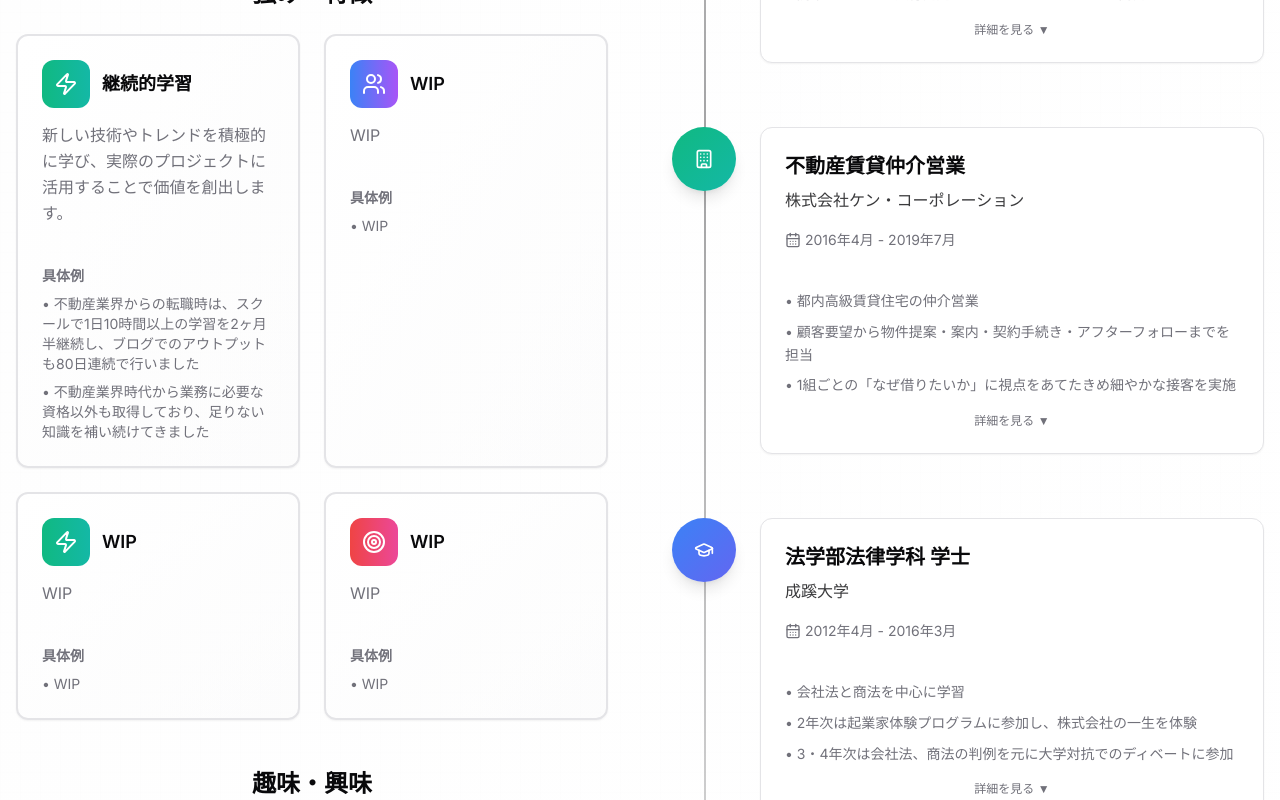
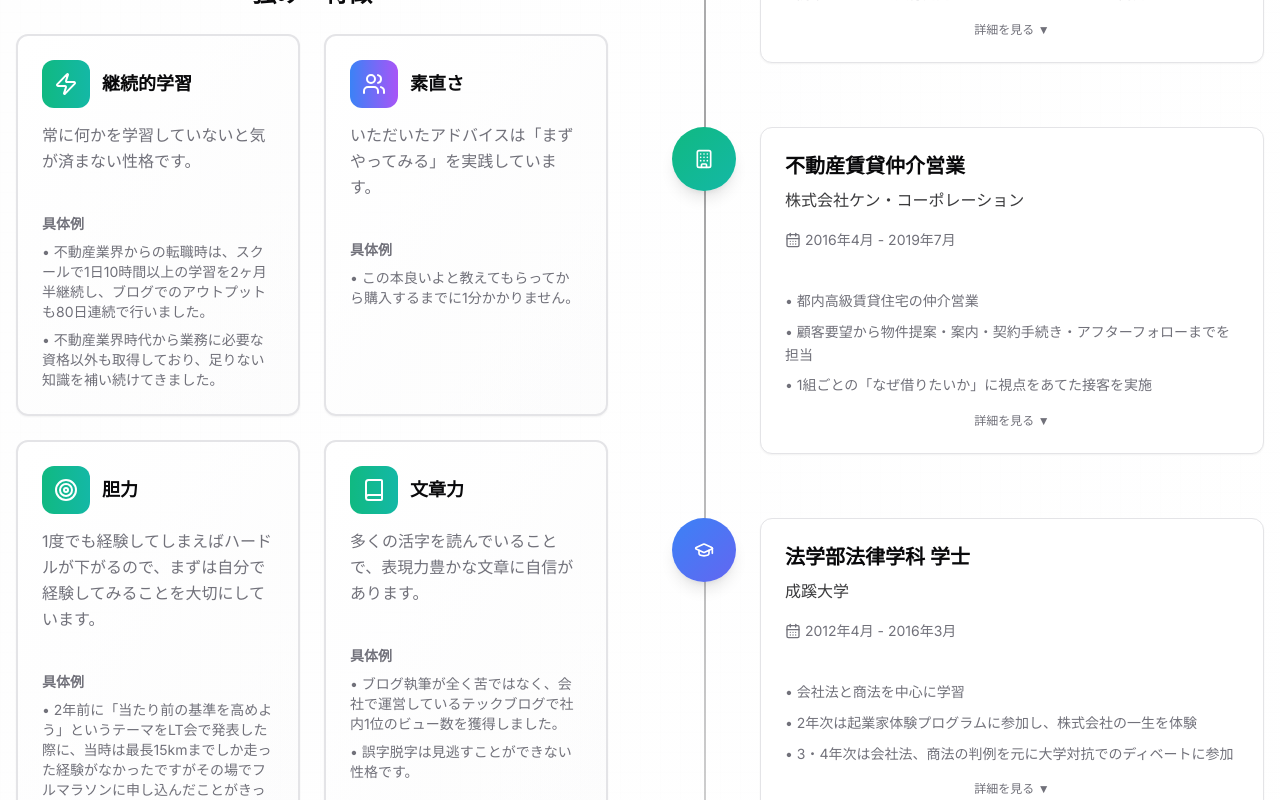
Before and after one commit to Takaaki-Shimizu/dedication, a Next.js app: page / in a window 1280 px wide. Shown: the part 1760-2560 px from the top of the page. Built offline with nearby package versions, Linux system fonts and the light colour scheme.

Commit message:
fix: 強み・特長修正

```diff
--- a/src/components/about-section.tsx
+++ b/src/components/about-section.tsx
@@ -45,9 +45,7 @@ const timelineData: TimelineItem[] = [
       "携帯ショップの受付発見システムのフロントエンド開発",
     ],
     achievements: [
-      "レガシーシステムのモダンアーキテクチャへの移行を完了",
-      "自動テストカバレッジを20%から85%まで向上",
-      "決済システムのセキュリティ強化を実施"
+      "開発実務未経験ながら短期間での資格取得の姿勢を評価され、大手金融機関の開発業務にアサイン",
     ],
     skills: ["React", "Vue", "Laravel", "AWS"]
   },
@@ -60,7 +58,7 @@ const timelineData: TimelineItem[] = [
     description: [
       "都内高級賃貸住宅の仲介営業",
       "顧客要望から物件提案・案内・契約手続き・アフターフォローまでを担当",
-      "1組ごとの「なぜ借りたいか」に視点をあてたきめ細やかな接客を実施",
+      "1組ごとの「なぜ借りたいか」に視点をあてた接客を実施",
     ],
     achievements: [
       "医者、弁護士、スポーツ選手、社長などからの信頼を得ることができ、リピートや紹介を獲得",
@@ -89,44 +87,45 @@ const strengthsData: Strength[] = [
   {
     id: "1",
     title: "継続的学習",
-    description: "新しい技術やトレンドを積極的に学び、実際のプロジェクトに活用することで価値を創出します。",
+    description: "常に何かを学習していないと気が済まない性格です。",
     icon: <Zap className="w-6 h-6" />,
     color: "from-emerald-500 to-teal-500",
     examples: [
-      "不動産業界からの転職時は、スクールで1日10時間以上の学習を2ヶ月半継続し、ブログでのアウトプットも80日連続で行いました",
-      "不動産業界時代から業務に必要な資格以外も取得しており、足りない知識を補い続けてきました",
+      "不動産業界からの転職時は、スクールで1日10時間以上の学習を2ヶ月半継続し、ブログでのアウトプットも80日連続で行いました。",
+      "不動産業界時代から業務に必要な資格以外も取得しており、足りない知識を補い続けてきました。",
     ]
   },
   {
     id: "2",
-    title: "WIP",
-    description: "WIP",
+    title: "素直さ",
+    description: "いただいたアドバイスは「まずやってみる」を実践しています。",
     icon: <Users className="w-6 h-6" />,
     color: "from-blue-500 to-purple-500",
     examples: [
-      "WIP",
+      "この本良いよと教えてもらってから購入するまでに1分かかりません。",
     ]
   },
   {
     id: "3",
-    title: "WIP",
-    description: "WIP",
-    icon: <Zap className="w-6 h-6" />,
+    title: "胆力",
+    description: "1度でも経験してしまえばハードルが下がるので、まずは自分で経験してみることを大切にしています。",
+    icon: <Target className="w-6 h-6" />,
     color: "from-emerald-500 to-teal-500",
     examples: [
-      "WIP",
+      "2年前に「当たり前の基準を高めよう」というテーマをLT会で発表した際に、当時は最長15kmまでしか走った経験がなかったですがその場でフルマラソンに申し込んだことがきっかけで、今では42kmでも抵抗がなくなりました。",
     ]
   },
   {
     id: "4",
-    title: "WIP",
-    description: "WIP",
-    icon: <Target className="w-6 h-6" />,
-    color: "from-red-500 to-pink-500",
+    title: "文章力",
+    description: "多くの活字を読んでいることで、表現力豊かな文章に自信があります。",
+    icon: <Book className="w-6 h-6" />,
+    color: "from-emerald-500 to-teal-500",
     examples: [
-      "WIP"
+      "ブログ執筆が全く苦ではなく、会社で運営しているテックブログで社内1位のビュー数を獲得しました。",
+      "誤字脱字は見逃すことができない性格です。",
     ]
-  }
+  },
 ];
 
 const interestsData: Interest[] = [
@@ -139,7 +138,7 @@ const interestsData: Interest[] = [
   {
     id: "2",
     title: "セキュリティ",
-    description: "情報処理安全確保支援士に挑戦中(後4点で落ちたので、午後試験対策を強化中です)。",
+    description: "情報処理安全確保支援士に挑戦中(後4点で落ちたので、午後試験対策を強化中です)。セキュリティを理解するには膨大な知識が必要ですが、ハードルが高いからこそ挑戦しがいがあります。",
     icon: <Wine className="w-8 h-8" />
   },
   {
```
